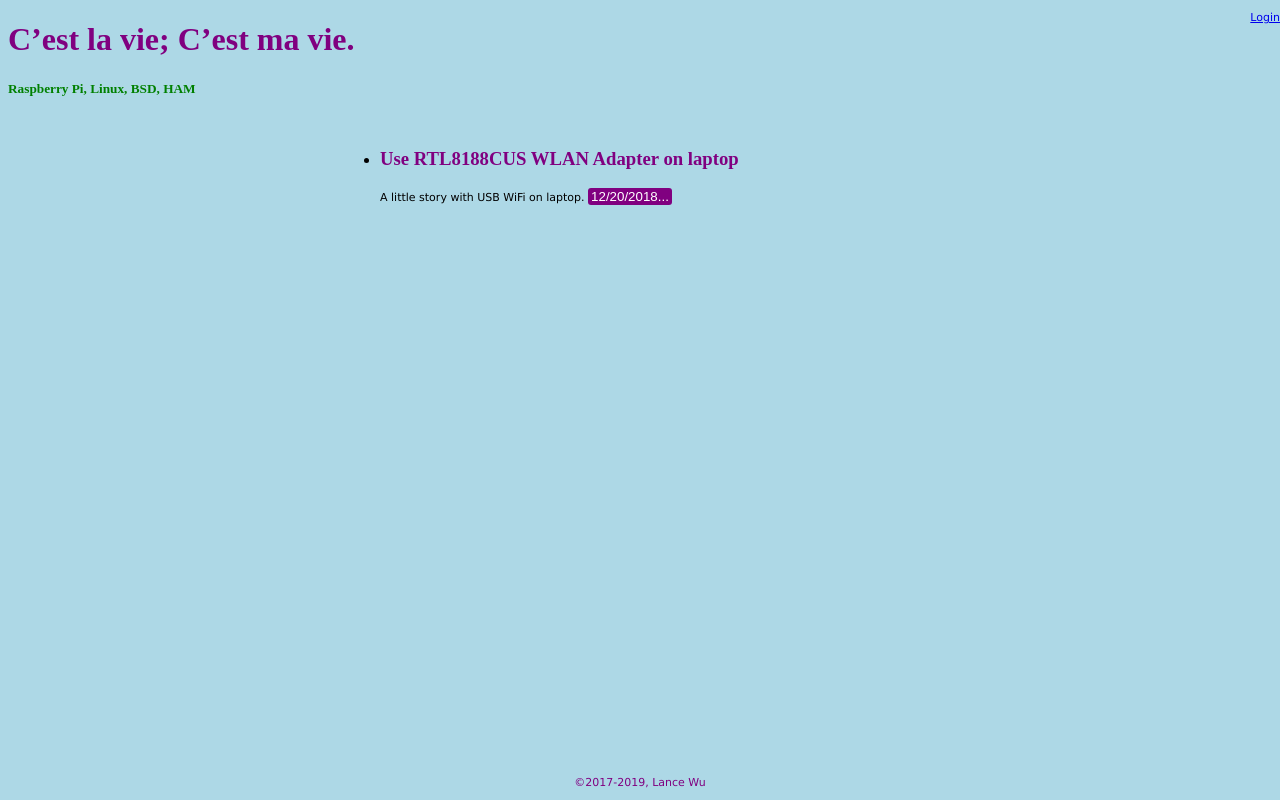
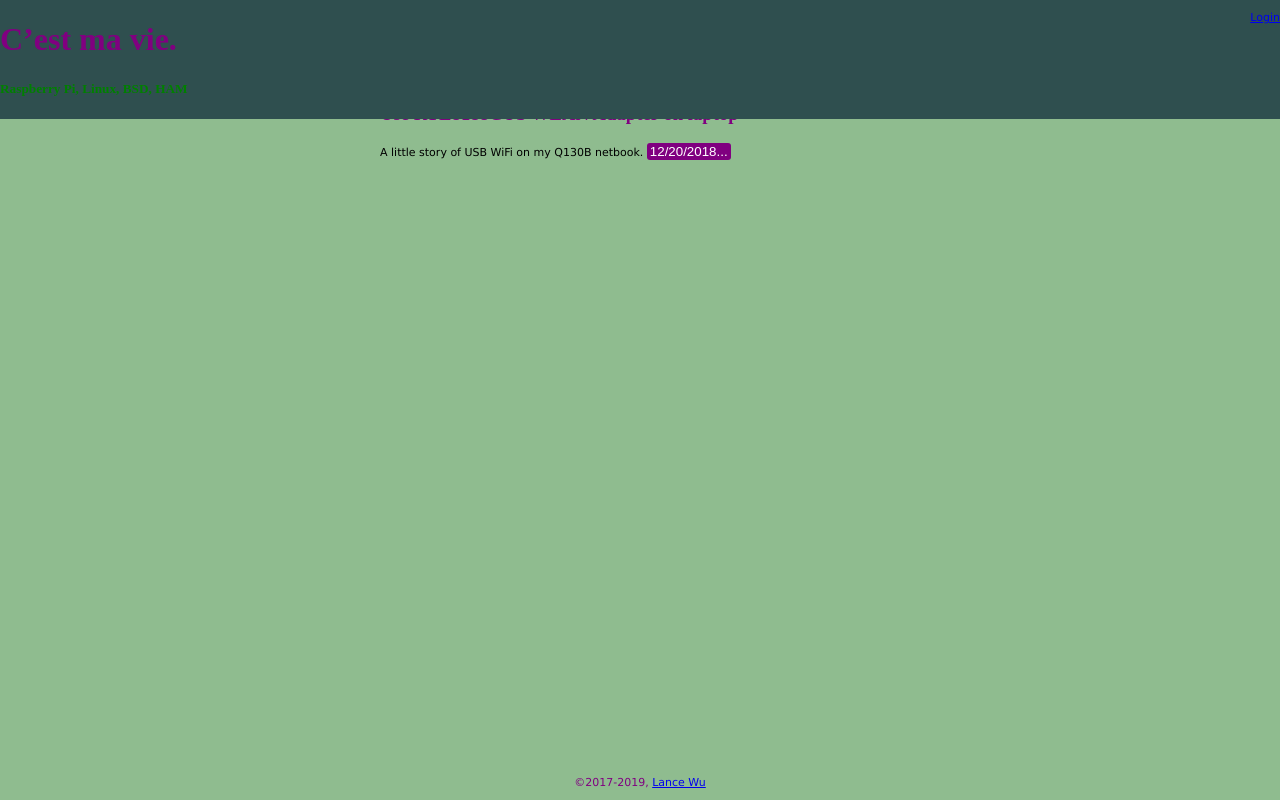
Before and after one commit to soho-local/soho-local.github.io, a plain HTML site: page index.html in a window 1280 px wide. Drawn offline with Linux system fonts and the light colour scheme.

Commit message:
Use more style as z-index to improve the layout.

```diff
--- a/index.html
+++ b/index.html
@@ -4,13 +4,13 @@
   <head>
     <meta charset='utf-8' />
     <link rel="stylesheet" type="text/css" media="screen" href="stylesheet/style.css">
-    <title>Lance Wu</title>
+    <title>C'est La Vie</title>
   </head>
 
   <body>
 	  <!-- HEADER -->
-	<div class="topleft">
-		<h1>C’est la vie; C’est ma vie.</h1>
+	<div class="topbar">
+		<h1>C’est ma vie.</h1>
 		<h5>Raspberry Pi, Linux, BSD, HAM</h5>
 	</div>
 
@@ -22,15 +22,15 @@
     <div class="outer">
 	    <section class="inner">
 	    <ul>
-			    <li><h3><b>Use RTL8188CUS WLAN Adapter on laptop</b></h3></li>
-	    <p>A little story with USB WiFi on laptop. <a href="htmls/rtl8188cus.html"><button type="button" class="flash_button">12/20/2018...</button></a></p><br>
+	    <li><h3><b>Use RTL8188CUS WLAN Adapter on laptop</b></h3></li>
+	    <p>A little story of USB WiFi on my Q130B netbook. <a href="htmls/rtl8188cus.html"><button type="button" class="flash_button">12/20/2018...</button></a></p><br>
 	    </ul>
 	    </section>
     </div>
 
     <!-- FOOTER  -->
     <div class="footer">
-        <p>&copy;2017-2019, Lance Wu </p>
+	    <p>&copy;2017-2019, <a href="https://soho-local.github.io">Lance Wu </a></p>
     </div>
 
 
--- a/stylesheet/style.css
+++ b/stylesheet/style.css
@@ -1,5 +1,5 @@
 body {
-	background-color: lightblue;
+	background-color: darkseagreen;
 }
 
 img {
@@ -26,11 +26,6 @@ h5 {
 }
 
 p {
-	font-family: verdana;
-	font-size: 11px;
-}
-
-code {
 	font-family: verdana;
 	font-size: 11px;
 }
@@ -72,7 +67,8 @@ code {
 	max-width: 600px;
 	padding: 10px 5px;
 	margin: 0 auto;
-	top: 0;
+	top: 66px;
+	z-index: -1;
 }
 
 .topright {
@@ -81,9 +77,11 @@ code {
 	text-align: right;
 	right:0;
 }
-.topleft {
-	position: relative;
+.topbar {
+	position: fixed;
 	top:0;
-	text-align: left;
-	left: 0;
+	width: 100%;
+	background-color: darkslategrey;
+	opacity: 1.0;
+	left:0;
 }
```
Also changed, not shown: htmls/login.html (+4 -4 lines), htmls/rtl8188cus.html (+4 -4 lines).
